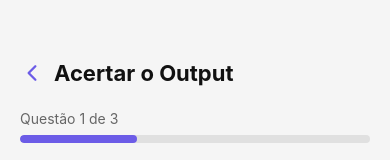
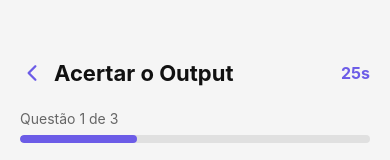
Before and after one commit to BrenoMontenegro/smarthub-mobile, a React Native app in the folder mobile/: screen /Output in a window 390 px wide. Shown: the top 160 px of the page. Built offline with nearby package versions, Linux system fonts and the light colour scheme.

Commit message:
feat: add timer no módulo ''Acertar o output''

```diff
--- a/mobile/src/features/Output/screens/OutputScreen.tsx
+++ b/mobile/src/features/Output/screens/OutputScreen.tsx
@@ -1,4 +1,4 @@
-import { useState } from 'react'
+import { useState, useEffect, useRef } from 'react'
 import {
   View,
   Text,
@@ -9,13 +9,43 @@ import { Ionicons } from '@expo/vector-icons'
 import { mockOutputQuestions } from '../data/mockOutput'
 import { styles } from './output.styles'
 
+const TIMER_SECONDS = 30
+
 export function OutputScreen({ navigation }: any) {
   const [currentIndex, setCurrentIndex] = useState(0)
   const [selectedOption, setSelectedOption] = useState<string | null>(null)
   const [isCorrect, setIsCorrect] = useState<boolean | null>(null)
   const [score, setScore] = useState(0)
+  const [timeLeft, setTimeLeft] = useState(TIMER_SECONDS)
+  const timerRef = useRef<any>(null)
 
   const question = mockOutputQuestions[currentIndex]
+
+  useEffect(() => {
+    if (selectedOption !== null) return
+
+    setTimeLeft(TIMER_SECONDS)
+
+    timerRef.current = setInterval(() => {
+      setTimeLeft(prev => {
+        if (prev <= 1) {
+          clearInterval(timerRef.current)
+          setIsCorrect(false)
+          setSelectedOption('__timeout__')
+          return 0
+        }
+        return prev - 1
+      })
+    }, 1000)
+
+    return () => clearInterval(timerRef.current)
+  }, [currentIndex])
+
+  useEffect(() => {
+    if (selectedOption !== null) {
+      clearInterval(timerRef.current)
+    }
+  }, [selectedOption])
 
   function handleSelectOption(option: string) {
     const correct = option === question.correctAnswer
@@ -68,6 +98,12 @@ export function OutputScreen({ navigation }: any) {
           <Ionicons name="chevron-back" size={24} color="#6C5CE7" />
         </TouchableOpacity>
         <Text style={styles.headerTitle}>Acertar o Output</Text>
+        <Text style={[
+          styles.timer,
+          timeLeft <= 10 && styles.timerWarning
+        ]}>
+          {timeLeft}s
+        </Text>
       </View>
 
       <Text style={styles.progressText}>
@@ -115,7 +151,9 @@ export function OutputScreen({ navigation }: any) {
       {isCorrect !== null && (
         <View style={isCorrect ? styles.feedbackCorrect : styles.feedbackWrong}>
           <Text style={isCorrect ? styles.feedbackCorrectTitle : styles.feedbackWrongTitle}>
-            {isCorrect ? '✅ Correto!' : '❌ Quase lá!'}
+            {selectedOption === '__timeout__'
+              ? '⏰ Tempo esgotado!'
+              : isCorrect ? '✅ Correto!' : '❌ Quase lá!'}
           </Text>
           <Text style={styles.feedbackText}>
             {question.explanation}
--- a/mobile/src/features/Output/screens/output.styles.ts
+++ b/mobile/src/features/Output/screens/output.styles.ts
@@ -152,4 +152,15 @@ export const styles = StyleSheet.create({
     fontWeight: '700',
     color: '#111',
   },
+
+  timer: {
+    fontSize: 16,
+    fontWeight: '700',
+    color: '#6C5CE7',
+    marginLeft: 'auto',
+  },
+
+  timerWarning: {
+    color: '#D63031',
+  },
 })
```
